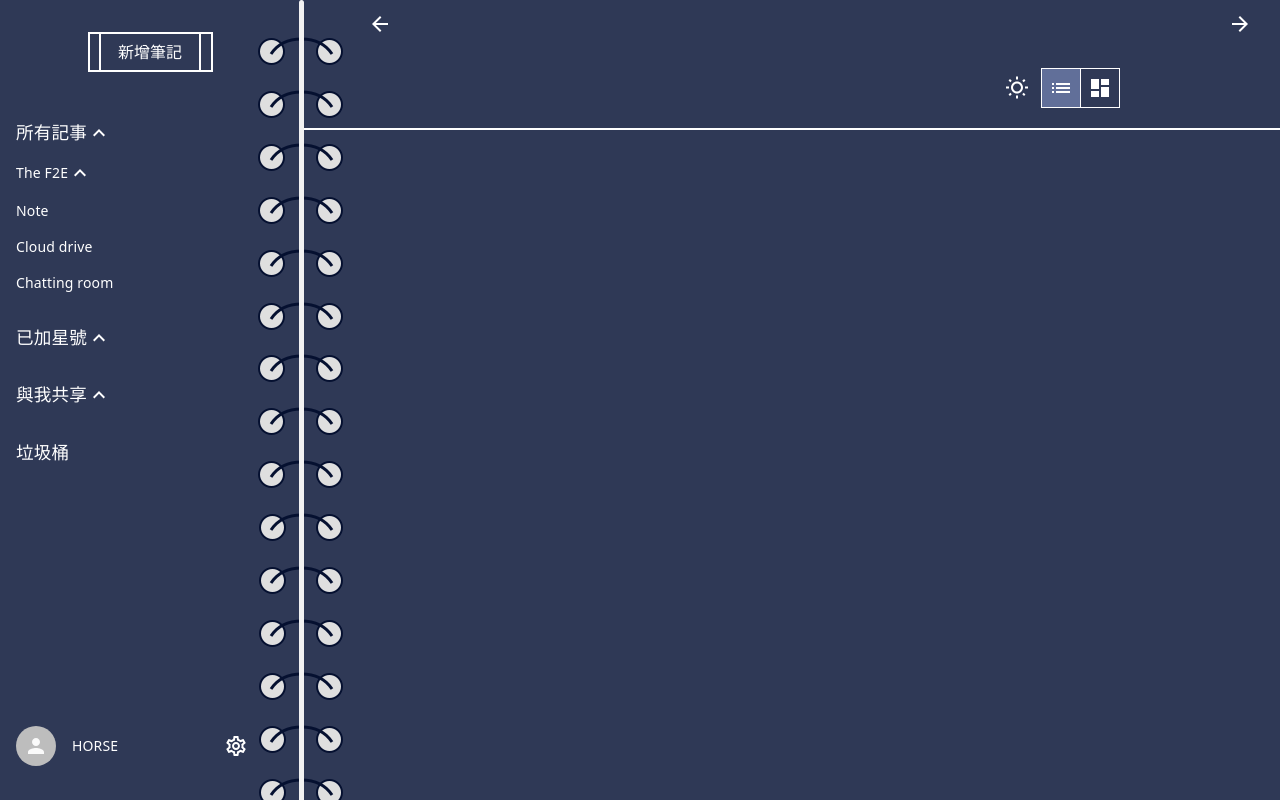
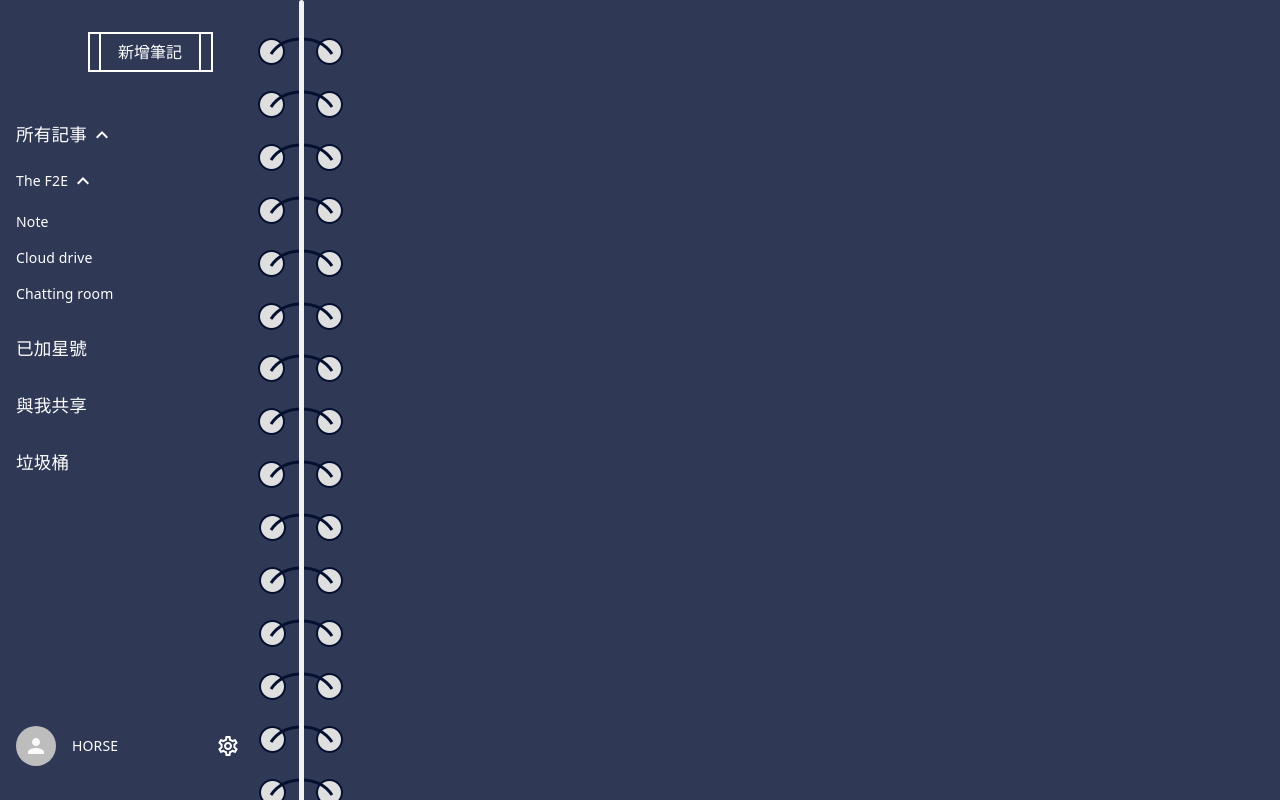
Before and after one commit to littlehorseboy/the-f2e-2019-ninth, a React app: page /#/ in a window 1280 px wide. Built offline with nearby package versions, Linux system fonts and the light colour scheme.

Commit message:
feat: 利用 URLSearchParams 來配路由及麵包屑還不錯用

```diff
--- a/src/pages/Home/Home.tsx
+++ b/src/pages/Home/Home.tsx
@@ -8,17 +8,10 @@ import ListItem from '@material-ui/core/ListItem';
 import Collapse from '@material-ui/core/Collapse';
 import Avatar from '@material-ui/core/Avatar';
 import IconButton from '@material-ui/core/IconButton';
-import ToggleButtonGroup from '@material-ui/lab/ToggleButtonGroup';
-import ToggleButton from '@material-ui/lab/ToggleButton';
 import ExpandLessIcon from '@material-ui/icons/ExpandLess';
 import ExpandMoreIcon from '@material-ui/icons/ExpandMore';
 import PersonIcon from '@material-ui/icons/Person';
 import SettingsOutlinedIcon from '@material-ui/icons/SettingsOutlined';
-import ArrowForwardIcon from '@material-ui/icons/ArrowForward';
-import ArrowBackIcon from '@material-ui/icons/ArrowBack';
-import WbSunnyOutlinedIcon from '@material-ui/icons/WbSunnyOutlined';
-import ListIcon from '@material-ui/icons/List';
-import DashboardIcon from '@material-ui/icons/Dashboard';
 import { RouteComponentPropsI, RouteWithSubRoutes } from '../../router/Router';
 import CustomButton from '../../components/UI/CustomButton/CustomButton';
 
@@ -58,7 +51,7 @@ const useStyles = makeStyles((theme) => createStyles({
   },
   userContainer: {
     paddingLeft: theme.spacing(2),
-    paddingRight: theme.spacing(5),
+    paddingRight: theme.spacing(6),
     display: 'flex',
     justifyContent: 'space-between',
     alignItems: 'center',
@@ -78,38 +71,6 @@ const useStyles = makeStyles((theme) => createStyles({
     width: 85,
     height: '100%',
   },
-  rightContainer: {
-    flexGrow: 1,
-    '& > div:first-child': {
-      borderBottom: '2px solid currentColor',
-    },
-  },
-  headerArrowContainer: {
-    paddingLeft: theme.spacing(7),
-    paddingRight: theme.spacing(2),
-    display: 'flex',
-    justifyContent: 'space-between',
-  },
-  headerToolbarContainer: {
-    paddingLeft: theme.spacing(7),
-    paddingRight: theme.spacing(20),
-    paddingTop: theme.spacing(2),
-    paddingBottom: theme.spacing(2),
-    display: 'flex',
-    justifyContent: 'flex-end',
-    alignItems: 'center',
-  },
-  toggleButtonGroup: {
-    backgroundColor: 'transparent',
-    '& > button.MuiToggleButton-root': {
-      color: 'currentColor',
-      borderColor: 'currentColor',
-      borderRadius: 0,
-      '&.Mui-selected': {
-        backgroundColor: '#616F99',
-      },
-    },
-  },
 }));
 
 export default function Home(props: RouteComponentPropsI): JSX.Element {
@@ -120,16 +81,6 @@ export default function Home(props: RouteComponentPropsI): JSX.Element {
   const [noteOpen, setNoteOpen] = useState(true);
 
   const [folderOpen, setFolderOpen] = useState(true);
-
-  const [viewMode, setViewMode] = useState('list');
-
-  const handleChangeViewMode = (
-    event: React.MouseEvent<HTMLElement, MouseEvent>, mode: string | null,
-  ): void => {
-    if (mode) {
-      setViewMode(mode);
-    }
-  };
 
   return (
     <div className={classes.root}>
@@ -143,41 +94,63 @@ export default function Home(props: RouteComponentPropsI): JSX.Element {
             <ListItem
               button
               className={classNames(classes.listItem, 'title')}
-              onClick={(): void => setNoteOpen(!noteOpen)}
+              component={Link}
+              to="/note"
             >
               所有記事
+              <IconButton
+                color="inherit"
+                size="small"
+                onClick={(e): void => {
+                  e.stopPropagation();
+                  e.preventDefault();
+                  setNoteOpen(!noteOpen);
+                }}
+              >
                 {noteOpen ? <ExpandLessIcon /> : <ExpandMoreIcon />}
+              </IconButton>
             </ListItem>
             <Collapse in={noteOpen} timeout="auto" unmountOnExit>
               <List component="div" disablePadding>
                 <ListItem
                   button
                   className={classes.listItem}
-                  onClick={(): void => setFolderOpen(!folderOpen)}
+                  component={Link}
+                  to="/note?folder=The F2E"
                 >
                   The F2E
+                  <IconButton
+                    color="inherit"
+                    size="small"
+                    onClick={(e): void => {
+                      e.stopPropagation();
+                      e.preventDefault();
+                      setFolderOpen(!folderOpen);
+                    }}
+                  >
                     {folderOpen ? <ExpandLessIcon /> : <ExpandMoreIcon />}
+                  </IconButton>
                 </ListItem>
                 <Collapse in={folderOpen} timeout="auto" unmountOnExit>
                   <List component="div" disablePadding>
                     <ListItem
                       button
                       component={Link}
-                      to="/folder/graphicDesign"
+                      to="/note?folder=The F2E&note=Note"
                     >
                       Note
                     </ListItem>
                     <ListItem
                       button
                       component={Link}
-                      to="/folder/uidesign"
+                      to="/note?folder=The F2E&note=Cloud drive"
                     >
                       Cloud drive
                     </ListItem>
                     <ListItem
                       button
                       component={Link}
-                      to="/folder/illustration"
+                      to="/note?folder=The F2E&note=Chatting room"
                     >
                       Chatting room
                     </ListItem>
@@ -193,24 +166,22 @@ export default function Home(props: RouteComponentPropsI): JSX.Element {
               to="/star"
             >
               已加星號
-              {noteOpen ? <ExpandLessIcon /> : <ExpandMoreIcon />}
             </ListItem>
 
             <ListItem
               button
               className={classNames(classes.listItem, 'title')}
               component={Link}
-              to="/star"
+              to="/share"
             >
               與我共享
-              {noteOpen ? <ExpandLessIcon /> : <ExpandMoreIcon />}
             </ListItem>
 
             <ListItem
               button
               className={classNames(classes.listItem, 'title')}
               component={Link}
-              to="/star"
+              to="/trashCan"
             >
               垃圾桶
             </ListItem>
@@ -235,47 +206,11 @@ export default function Home(props: RouteComponentPropsI): JSX.Element {
         {/* <img src={separateDarkImg} alt="" /> */}
       </div>
 
-      <div className={classes.rightContainer}>
-        <div>
-          <div className={classes.headerArrowContainer}>
-            <IconButton color="inherit">
-              <ArrowBackIcon />
-            </IconButton>
-            <IconButton color="inherit">
-              <ArrowForwardIcon />
-            </IconButton>
-          </div>
-          <div className={classes.headerToolbarContainer}>
-            <IconButton color="inherit">
-              <WbSunnyOutlinedIcon />
-            </IconButton>
-            <ToggleButtonGroup
-              className={classes.toggleButtonGroup}
-              value={viewMode}
-              size="small"
-              exclusive
-              onChange={handleChangeViewMode}
-            >
-              <ToggleButton value="list">
-                <ListIcon />
-              </ToggleButton>
-              <ToggleButton value="grid">
-                <DashboardIcon />
-              </ToggleButton>
-            </ToggleButtonGroup>
-          </div>
-        </div>
-
-        <div>
-          {/* 麵包屑 */}
-
       {routes && routes.map((route): JSX.Element => (
         <React.Fragment key={route.path}>
           <RouteWithSubRoutes route={route} />
         </React.Fragment>
       ))}
     </div>
-      </div>
-    </div>
   );
 }
--- /dev/null
+++ b/src/pages/Note/Note.tsx
@@ -0,0 +1,162 @@
+import React, { useState } from 'react';
+import { Link as RouterLink } from 'react-router-dom';
+import classNames from 'classnames';
+import { makeStyles, createStyles } from '@material-ui/core/styles';
+import Link from '@material-ui/core/Link';
+import Container from '@material-ui/core/Container';
+import Grid from '@material-ui/core/Grid';
+import Paper from '@material-ui/core/Paper';
+import Breadcrumbs from '@material-ui/core/Breadcrumbs';
+import Typography from '@material-ui/core/Typography';
+import IconButton from '@material-ui/core/IconButton';
+import ToggleButtonGroup from '@material-ui/lab/ToggleButtonGroup';
+import ToggleButton from '@material-ui/lab/ToggleButton';
+import ArrowForwardIcon from '@material-ui/icons/ArrowForward';
+import ArrowBackIcon from '@material-ui/icons/ArrowBack';
+import WbSunnyOutlinedIcon from '@material-ui/icons/WbSunnyOutlined';
+import ListIcon from '@material-ui/icons/List';
+import DashboardIcon from '@material-ui/icons/Dashboard';
+import { RouteComponentPropsI } from '../../router/Router';
+import CustomButton from '../../components/UI/CustomButton/CustomButton';
+
+// eslint-disable-next-line @typescript-eslint/explicit-function-return-type
+const useStyles = makeStyles((theme) => createStyles({
+  rightContainer: {
+    flexGrow: 1,
+    '& > div:first-child': {
+      borderBottom: '2px solid currentColor',
+    },
+  },
+  headerArrowContainer: {
+    paddingLeft: theme.spacing(7),
+    paddingRight: theme.spacing(2),
+    display: 'flex',
+    justifyContent: 'space-between',
+  },
+  headerToolbarContainer: {
+    paddingLeft: theme.spacing(7),
+    paddingRight: theme.spacing(20),
+    paddingTop: theme.spacing(2),
+    paddingBottom: theme.spacing(2),
+    display: 'flex',
+    justifyContent: 'flex-end',
+    alignItems: 'center',
+  },
+  toggleButtonGroup: {
+    backgroundColor: 'transparent',
+    '& > button.MuiToggleButton-root': {
+      color: 'currentColor',
+      borderColor: 'currentColor',
+      borderRadius: 0,
+      '&.Mui-selected': {
+        backgroundColor: '#616F99',
+      },
+    },
+  },
+  main: {
+    paddingLeft: theme.spacing(7),
+    paddingRight: theme.spacing(2),
+    paddingTop: theme.spacing(2),
+    color: '#FFFFFF',
+  },
+  breadcrumbs: {
+    color: '#FFFFFF',
+  },
+  gridContainer: {
+    paddingTop: theme.spacing(2),
+  },
+}));
+
+export default function Note(props: RouteComponentPropsI): JSX.Element {
+  const classes = useStyles();
+
+  const { routeComponentProps } = props;
+
+  const searchParams = new URLSearchParams(routeComponentProps.location.search);
+
+  const folder = searchParams.get('folder');
+
+  const note = searchParams.get('note');
+
+  const [viewMode, setViewMode] = useState('list');
+
+  const handleChangeViewMode = (
+    event: React.MouseEvent<HTMLElement, MouseEvent>, mode: string | null,
+  ): void => {
+    if (mode) {
+      setViewMode(mode);
+    }
+  };
+
+  return (
+    <div className={classes.rightContainer}>
+      <div>
+        <div className={classes.headerArrowContainer}>
+          <IconButton color="inherit">
+            <ArrowBackIcon />
+          </IconButton>
+          <IconButton color="inherit">
+            <ArrowForwardIcon />
+          </IconButton>
+        </div>
+        <div className={classes.headerToolbarContainer}>
+          <IconButton color="inherit">
+            <WbSunnyOutlinedIcon />
+          </IconButton>
+          <ToggleButtonGroup
+            className={classes.toggleButtonGroup}
+            value={viewMode}
+            size="small"
+            exclusive
+            onChange={handleChangeViewMode}
+          >
+            <ToggleButton value="list">
+              <ListIcon />
+            </ToggleButton>
+            <ToggleButton value="grid">
+              <DashboardIcon />
+            </ToggleButton>
+          </ToggleButtonGroup>
+        </div>
+      </div>
+
+      <div className={classes.main}>
+        <Container maxWidth={false}>
+          <Breadcrumbs aria-label="breadcrumb" className={classes.breadcrumbs}>
+            <Link color="inherit" component={RouterLink} to="/note">
+              所有記事
+            </Link>
+            {folder && (
+              <>
+                {note ? (
+                  <Link color="inherit" component={RouterLink} to={`/note?folder=${folder}`}>
+                    {folder}
+                  </Link>
+                ) : (
+                  <Typography>{folder}</Typography>
+                )}
+              </>
+            )}
+            {note && (
+              <Typography>{note}</Typography>
+            )}
+          </Breadcrumbs>
+
+          <Grid container spacing={3} className={classes.gridContainer}>
+            <Grid item xs={6}>
+              <Paper>
+                <Typography>123</Typography>
+              </Paper>
+            </Grid>
+            <Grid item xs={6}>
+              <Paper>123</Paper>
+            </Grid>
+            <Grid item xs={6}>
+              <Paper>123</Paper>
+            </Grid>
+          </Grid>
+        </Container>
+      </div>
+    </div>
+  );
+}
--- a/src/router/Router.tsx
+++ b/src/router/Router.tsx
@@ -3,6 +3,7 @@ import { HashRouter, Route, RouteComponentProps } from 'react-router-dom';
 import { makeStyles, createStyles } from '@material-ui/core/styles';
 import IsLoading from '../components/IsLoading/IsLoading';
 import Home from '../pages/Home/Home';
+import Note from '../pages/Note/Note';
 
 interface RouteWithSubRoutesPropsI {
   route: RouteI;
@@ -44,16 +45,8 @@ export const routes: RouteI[] = [
       {
         path: '/note',
         name: 'note',
-        Component: Home,
+        Component: Note,
         breadcrumbName: '所有記事',
-        routes: [
-          {
-            path: '/note/TheF2E/:note',
-            name: 'TheF2E',
-            Component: Home,
-            breadcrumbName: 'The F2E',
-          },
-        ],
       },
       {
         path: '/star',
```
Also changed, not shown: src/router/RouterBreadcrumbs/RouterBreadcrumbs.tsx (+5 -6 lines). Lines whose indentation alone changed are shown as unchanged.
